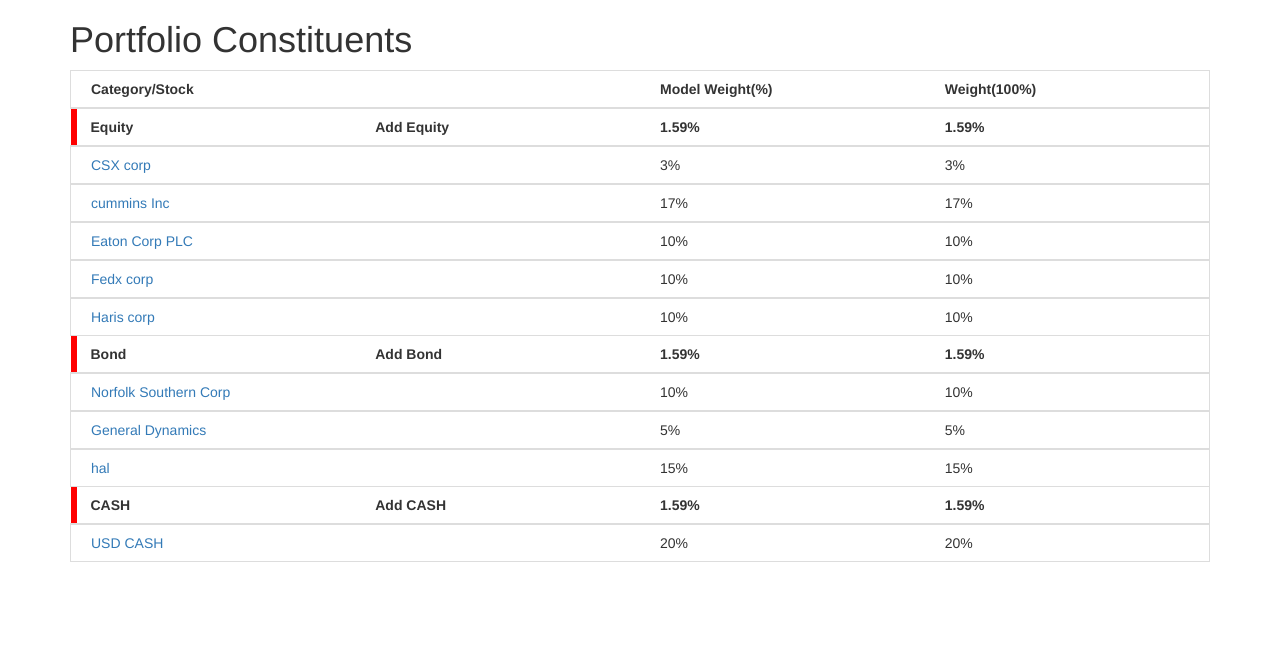
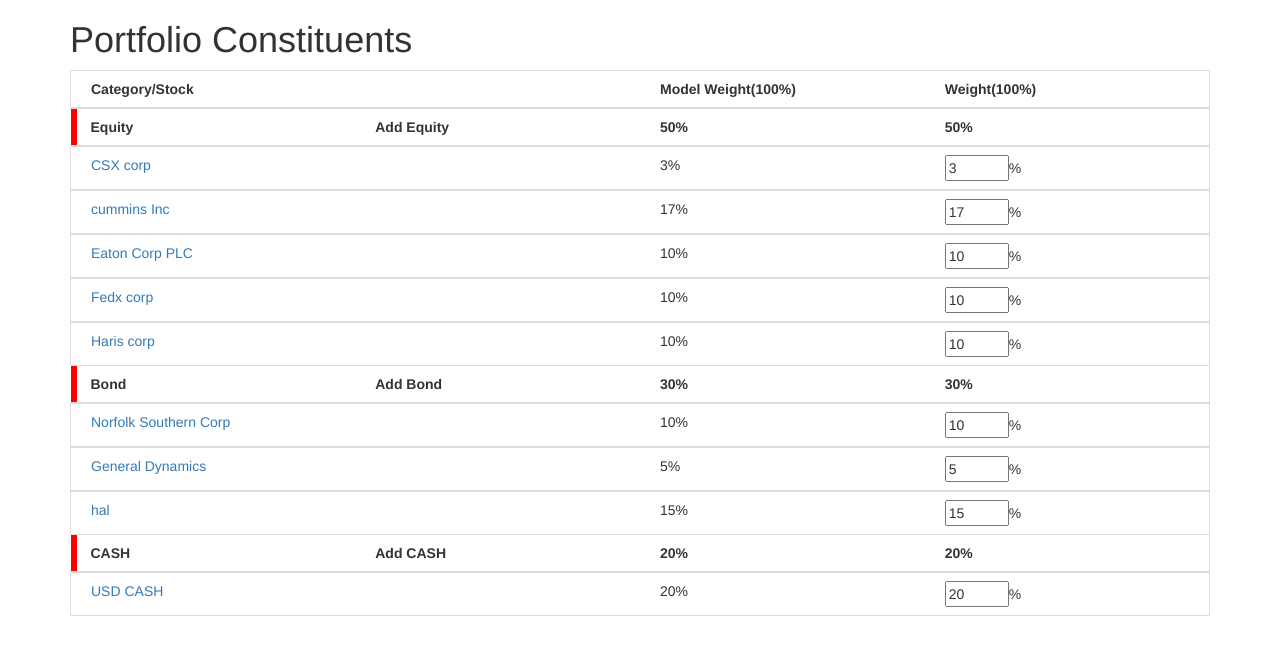
Before and after one commit to ranjitweinvest/weinvestPortfolio, a Vue app: page /PortfolioDetails/1 in a window 1280 px wide. Shown: the top 654 px of the page. Built offline with nearby package versions, Linux system fonts and the light colour scheme; the HTML template or start-up script is replaced by a standard one.

Commit message:
total value calculation in portfolio portfolioDetails

```diff
--- a/src/assets/sass/main.sass
+++ b/src/assets/sass/main.sass
@@ -49,3 +49,5 @@
       a:hover
         cursor: pointer
         text-decoration: none
+    input
+      width: 25%
--- a/src/components/Portfolio.vue
+++ b/src/components/Portfolio.vue
@@ -10,7 +10,7 @@
 				<div class="card-body col-xs-12">
 					<div class="row">
 						<div class="col-xs-5 cell-text">Volatility</div>
-						<div class="col-xs-7 cell-text">{{item.volatility}}</div>
+						<div class="col-xs-7 cell-text">{{item.volatility}}%</div>
 					</div>
 					<div class="row">
 						<div class="col-xs-5 cell-text">1 Month Return</div>
@@ -18,7 +18,7 @@
 					</div>
 					<div class="row">
 						<div class="col-xs-5 cell-text">Mean Return</div>
-						<div class="col-xs-7 cell-text">{{item.mean_return}}</div>
+						<div class="col-xs-7 cell-text">{{item.mean_return}}%</div>
 					</div>
 					<div class="row">
 						<div class="col-xs-5 cell-text">Min Investment</div>
--- a/src/components/PortfolioDetails.vue
+++ b/src/components/PortfolioDetails.vue
@@ -2,13 +2,13 @@
 <div class="container">
     <h1>{{title}}</h1>
     <div>
-      <table class="table">
+      <table class="table" >
           <thead class="thead-main-title">
                 <tr>
                     <th>Category/Stock</th>
                     <th></th>
-                    <th>Model Weight(%)</th>
-                    <th>Weight(100%)</th>
+                    <th>Model Weight({{getTotalPercent(this.getDetailPortfolios, 'model_weight')}}%)</th>
+                    <th>Weight({{getTotalPercent(this.getDetailPortfolios, 'weight')}}%)</th>
                 </tr>
             </thead>
         </table>
@@ -17,16 +17,16 @@
                 <tr>
                     <th><div class="thead-body-title-head"></div>{{key}}</th>
                     <th>Add {{key}}</th>
-                    <th>1.59%</th>
-                    <th>1.59%</th>
+                    <th>{{getTotalPercent(item, 'model_weight')}}%</th>
+                    <th>{{getTotalPercent(item, 'weight')}}%</th>
                 </tr>
             </thead>
             <tbody v-for="(im) in item">
                 <tr>
                     <td><a>{{im.name}}</a></td>
                     <td></td>
-                    <td>{{im.model_weight}}</td>
-                    <td>{{im.weight}}</td>
+                    <td>{{im.model_weight}}%</td>
+                    <td><input :value="im.weight" @input="handleChange(im)">%</td>
                 </tr>
             </tbody>
         </table>
@@ -42,6 +42,7 @@
   data () {
     return {
       title: 'Portfolio Constituents',
+      localPortfolioDetails: [],
     }
   },
    computed: {
@@ -50,16 +51,23 @@
         }),
       myConstituents: {
         get: function() {
-        let data = this.getDetailPortfolios
-        let result =  _.groupBy(data, 'type');
-          return result;
-        }
+          let data = this.getDetailPortfolios
+          let result =  _.groupBy(data, 'type');
+          this.localPortfolioDetails = result;
+         return result;
+        },
       },
     },
     methods: {
     ...mapActions('portfolio',{
       portfolioDetailsAction:      'portfolioDetailsAction',
     }),
+    handleChange(im){
+      console.log(im);
+    },
+    getTotalPercent(data, value){
+      return _.sumBy(data, function(o) { return parseInt(o[value]); });
+    },
     },
   beforeMount(){
     this.portfolioDetailsAction(this.$route.params.id);
--- a/src/store/modules/portfolio.js
+++ b/src/store/modules/portfolio.js
@@ -3,12 +3,12 @@
       {
       "id": 1,
       "name": "HONGKONG TECHNOLOGY",
-      "volatility": "26.8%",
-      "mean_return": "2.96%",
+      "volatility": "26.8",
+      "mean_return": "2.96",
       "currency": "SGD",
       "constituents": [
         {
-          "weight": "3%",
+          "weight": "3",
           "instrument": {
             "id": 1,
             "name": "CSX corp",
@@ -16,7 +16,7 @@
           }
         },
         {
-          "weight": "17%",
+          "weight": "17",
           "instrument": {
             "id": 2,
             "name": "cummins Inc",
@@ -24,7 +24,7 @@
           }
         },
         {
-          "weight": "10%",
+          "weight": "10",
           "instrument": {
             "id": 3,
             "name": "Eaton Corp PLC",
@@ -32,7 +32,7 @@
           }
         },
         {
-          "weight": "10%",
+          "weight": "10",
           "instrument": {
             "id": 4,
             "name": "Fedx corp",
@@ -40,7 +40,7 @@
           }
         },
         {
-          "weight": "10%",
+          "weight": "10",
           "instrument": {
             "id": 5,
             "name": "Haris corp",
@@ -48,7 +48,7 @@
           }
         },
         {
-          "weight": "10%",
+          "weight": "10",
           "instrument": {
             "id": 6,
             "name": "Norfolk Southern Corp",
@@ -56,7 +56,7 @@
           }
         },
         {
-          "weight": "5%",
+          "weight": "5",
           "instrument": {
             "id": 7,
             "name": "General Dynamics",
@@ -64,7 +64,7 @@
           }
         },
         {
-          "weight": "15%",
+          "weight": "15",
           "instrument": {
             "id": 8,
             "name": "hal",
@@ -72,7 +72,7 @@
           }
         },
         {
-          "weight": "20%",
+          "weight": "20",
           "instrument": {
             "id": 10,
             "name": "USD CASH",
@@ -83,12 +83,12 @@
    },{
       "id": 2,
       "name": "Hong kong/China Technology",
-      "volatility": "28.01%",
-      "mean_return": "24.11%",
+      "volatility": "28.01",
+      "mean_return": "24.11",
       "currency": "SGD",
       "constituents": [
         {
-          "weight": "3%",
+          "weight": "3",
           "instrument": {
             "id": 1,
             "name": "CSX corp",
@@ -96,7 +96,7 @@
           }
         },
         {
-          "weight": "17%",
+          "weight": "17",
           "instrument": {
             "id": 2,
             "name": "cummins Inc",
@@ -104,7 +104,7 @@
           }
         },
         {
-          "weight": "10%",
+          "weight": "10",
           "instrument": {
             "id": 3,
             "name": "Eaton Corp PLC",
@@ -112,7 +112,7 @@
           }
         },
         {
-          "weight": "10%",
+          "weight": "10",
           "instrument": {
             "id": 4,
             "name": "Fedx corp",
@@ -120,7 +120,7 @@
           }
         },
         {
-          "weight": "10%",
+          "weight": "10",
           "instrument": {
             "id": 5,
             "name": "Haris corp",
@@ -128,7 +128,7 @@
           }
         },
         {
-          "weight": "10%",
+          "weight": "10",
           "instrument": {
             "id": 6,
             "name": "Norfolk Southern Corp",
@@ -136,7 +136,7 @@
           }
         },
         {
-          "weight": "5%",
+          "weight": "5",
           "instrument": {
             "id": 7,
             "name": "General Dynamics",
@@ -144,7 +144,7 @@
           }
         },
         {
-          "weight": "15%",
+          "weight": "15",
           "instrument": {
             "id": 8,
             "name": "hal",
@@ -152,7 +152,7 @@
           }
         },
         {
-          "weight": "20%",
+          "weight": "20",
           "instrument": {
             "id": 10,
             "name": "USD CASH",
@@ -163,12 +163,12 @@
   },{
       "id": 3,
       "name": "US TECH LEADERS",
-      "volatility": "19.84%",
-      "mean_return": "26.64%",
+      "volatility": "19.84",
+      "mean_return": "26.64",
       "currency": "SGD",
       "constituents": [
         {
-          "weight": "3%",
+          "weight": "3",
           "instrument": {
             "id": 1,
             "name": "CSX corp",
@@ -176,7 +176,7 @@
           }
         },
         {
-          "weight": "17%",
+          "weight": "17",
           "instrument": {
             "id": 2,
             "name": "cummins Inc",
@@ -184,7 +184,7 @@
           }
         },
         {
-          "weight": "10%",
+          "weight": "10",
           "instrument": {
             "id": 3,
             "name": "Eaton Corp PLC",
@@ -192,7 +192,7 @@
           }
         },
         {
-          "weight": "10%",
+          "weight": "10",
           "instrument": {
             "id": 4,
             "name": "Fedx corp",
@@ -200,7 +200,7 @@
           }
         },
         {
-          "weight": "10%",
+          "weight": "10",
           "instrument": {
             "id": 5,
             "name": "Haris corp",
@@ -208,7 +208,7 @@
           }
         },
         {
-          "weight": "10%",
+          "weight": "10",
           "instrument": {
             "id": 6,
             "name": "Norfolk Southern Corp",
@@ -216,7 +216,7 @@
           }
         },
         {
-          "weight": "5%",
+          "weight": "5",
           "instrument": {
             "id": 7,
             "name": "General Dynamics",
@@ -224,7 +224,7 @@
           }
         },
         {
-          "weight": "15%",
+          "weight": "15",
           "instrument": {
             "id": 8,
             "name": "hal",
@@ -232,7 +232,7 @@
           }
         },
         {
-          "weight": "20%",
+          "weight": "20",
           "instrument": {
             "id": 10,
             "name": "USD CASH",
```
